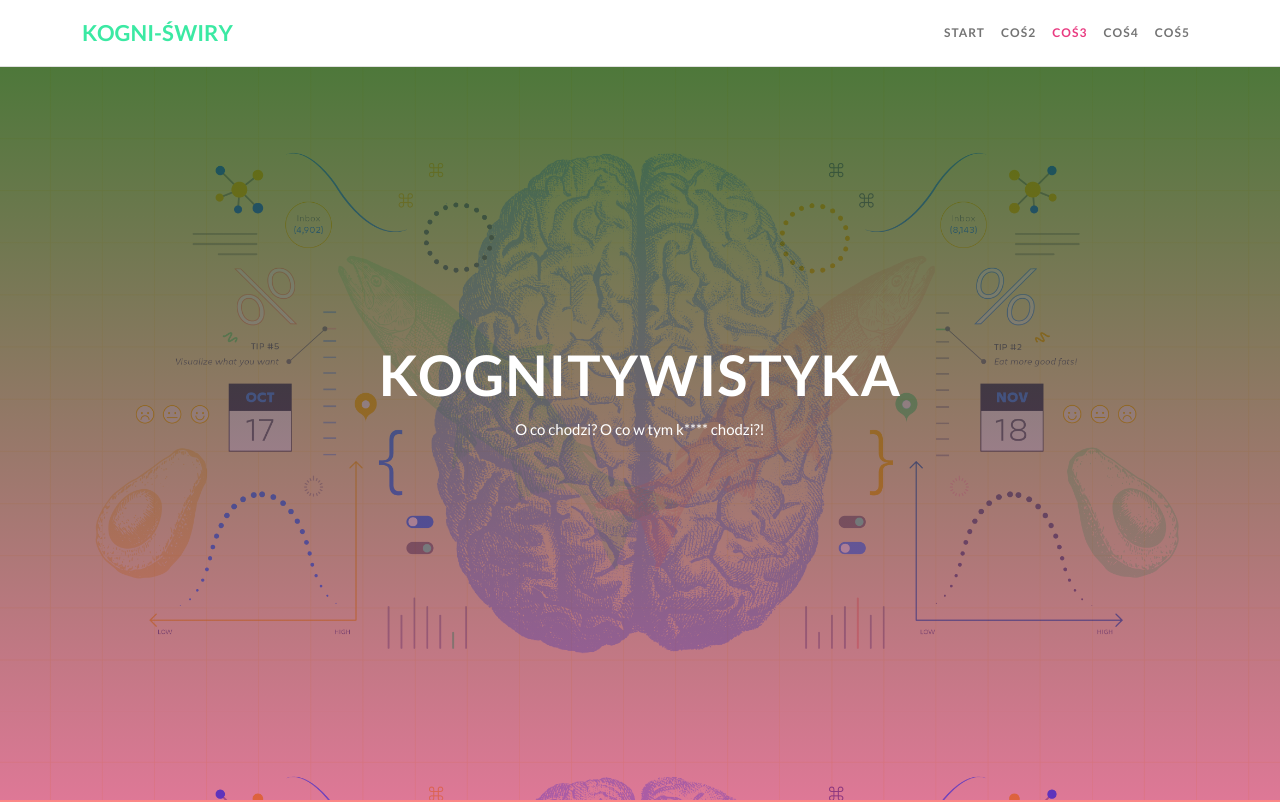
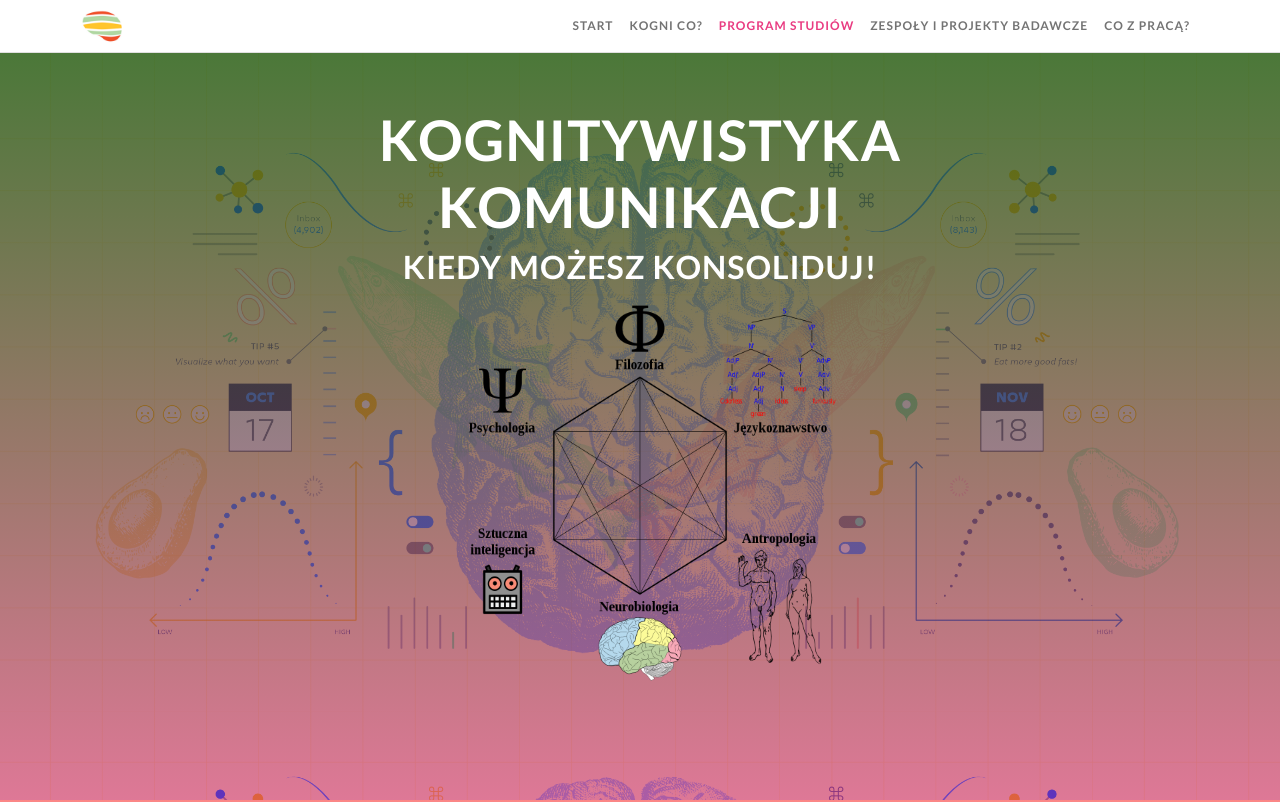
Before and after one commit to kzuzaniuk/Kogniweb, a plain HTML site: page index.html in a window 1280 px wide. Shown: the top 802 px of the page. Drawn offline with nearby package versions, Linux system fonts and the light colour scheme.

Commit message:
"przykładowe przedmioty"-> "program studiów".

```diff
--- a/css/style.css
+++ b/css/style.css
@@ -40,6 +40,7 @@ section {
 /* PASEK NAWIGACJI */
 .navbar {
     border-bottom: 1px solid rgba(0, 0, 0, 0.12);
+    padding:0;
 }
 
 .logo-strony {
@@ -48,6 +49,12 @@ section {
     color: #3BE9A3 !important;
 }
 
+.logo-strony-mozg {
+
+    width: 40px;
+    height: 40px;
+    padding:0;
+}
 .navbar .nav-link {
     font-size: 12px;
     text-transform: uppercase;
@@ -79,7 +86,10 @@ section {
     margin: 24px auto;
 }
 
-
+.heksagon {
+    width: 400px;
+    height: 400px;
+    }
 
 /* SEKCJA 2 */
 
--- a/index.html
+++ b/index.html
@@ -17,13 +17,13 @@
     <!-- Ikony -->
     <link href='https://unpkg.com/boxicons@2.1.2/css/boxicons.min.css' rel='stylesheet'>
 
-    <title>Kognitywistyka</title>
+    <title>Kognitywistyka Komunikacji</title>
   </head>
   <body data-bs-spy="scroll" data-bs-target=".navbar">
     <!-- PASEK NAWIGACJI -->
     <nav class="navbar fixed-top navbar-expand-lg navbar-light bg-white">
         <div class="container">
-          <a class="navbar-brand logo-strony" href="#">Kogni-świry</a>
+          <a class="navbar-brand logo-strony" href="#"><img class="logo-strony-mozg" src="./img/mozg.png" alt="logo"></a>
           <button class="navbar-toggler" type="button" data-bs-toggle="collapse" data-bs-target="#navbarNav" aria-controls="navbarNav" aria-expanded="false" aria-label="Toggle navigation">
             <span class="navbar-toggler-icon"></span>
           </button>
@@ -33,16 +33,16 @@
                 <a class="nav-link" href="#start">Start</a>
               </li>
               <li class="nav-item">
-                <a class="nav-link" href="#temp2">Coś2</a>
+                <a class="nav-link" href="#temp2">Kogni co?</a>
               </li>
               <li class="nav-item">
-                <a class="nav-link" href="#temp3">Coś3</a>
+                <a class="nav-link" href="#temp3">Program studiów</a>
               </li>
               <li class="nav-item">
-                <a class="nav-link" href="#">Coś4</a>
+                <a class="nav-link" href="#">Zespoły i projekty badawcze</a>
               </li>
               <li class="nav-item">
-                <a class="nav-link" href="#">Coś5</a>
+                <a class="nav-link" href="#">Co z pracą?</a>
               </li>
             </ul>
           </div>
@@ -55,8 +55,9 @@
         <div class="container text-center">
             <div class="row justify-content-center">
                 <div class="col-md-10">
-                    <h1 class="text-white display-4">KOGNITYWISTYKA</h1>
-                    <p class="text-white">O co chodzi? O co w tym k**** chodzi?!</p>
+                    <h1 class="text-white display-4">KOGNITYWISTYKA KOMUNIKACJI</h1>
+                    <h2 class="text-white">Kiedy możesz konsoliduj!</h2>
+                    <img class="heksagon" src="./img/1200px-Cognitive_Science_Hexagon_PL.svg.png" alt="Heksagon Kognitywistyki">
                     <!-- <a href="#kontakt" class="btn btn-brand">Nihil</a> -->
                 </div>
             </div>
```
Also changed, not shown: img/1200px-Cognitive_Science_Hexagon_PL.svg.png (added), img/mozg.png (added), 1 other file.
